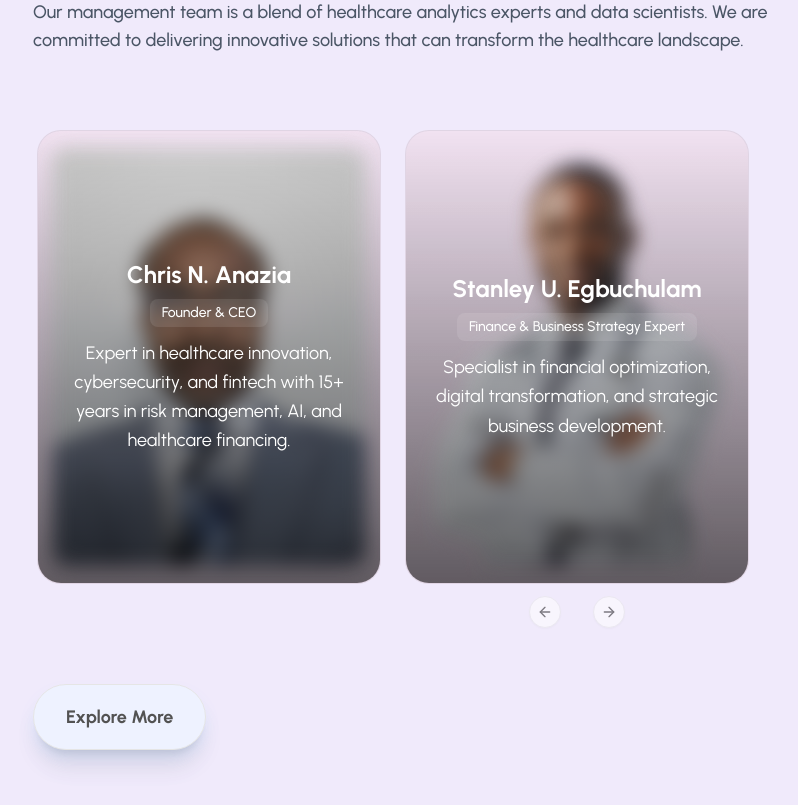
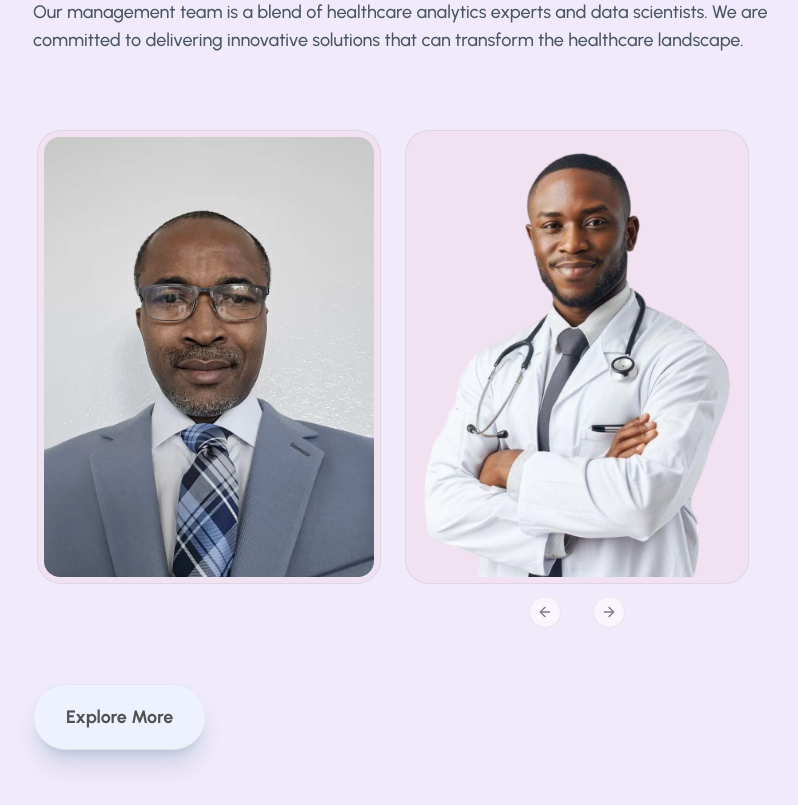
Before and after one commit to developerdavid2/finex-health-analytics, a Next.js app: page / in a window 1280 px wide. Shown: the part 5020-5825 px from the top of the page, without its empty margins (63-861 px from the left). Built offline with nearby package versions, Linux system fonts and the light colour scheme.

Commit message:
Fix overlay management card

```diff
--- a/components/sections/home/management-card.tsx
+++ b/components/sections/home/management-card.tsx
@@ -34,13 +34,16 @@ const ManagementCard: React.FC<ManagementCardProps> = ({
         animate={animationState}
         variants={variants}
         transition={{ ...transition, delay }}
-        className="w-full max-w-xs sm:max-w-sm md:max-w-md h-full p-1.5 relative rounded-3xl border border-gray-400/20 overflow-hidden bg-red-300/10"
+        className="group w-full max-w-xs sm:max-w-sm md:max-w-md h-full p-1.5 relative rounded-3xl border border-gray-400/20 overflow-hidden bg-red-300/10"
       >
-        {/* Text overlay */}
+        {/* Overlay */}
         <div
-          className={`absolute inset-0 flex flex-col justify-center items-center text-center text-white p-6 bg-gradient-to-t from-black/60 via-black/30 to-transparent transition-opacity duration-300 z-30 ${
-            showOverlay ? "opacity-100" : "opacity-0 sm:opacity-100"
-          }`}
+          className={`absolute inset-0 flex flex-col justify-center items-center text-center text-white p-6 bg-gradient-to-t from-black/60 via-black/30 to-transparent transition-opacity duration-300 z-30
+            ${
+              showOverlay
+                ? "opacity-100"
+                : "opacity-0 lg:opacity-0 lg:group-hover:opacity-100"
+            }`}
         >
           <h4 className="text-2xl font-bold mb-2">{name}</h4>
           <span className="px-3 py-1 rounded-md bg-white/10 text-xs sm:text-sm font-medium mb-3">
@@ -49,25 +52,27 @@ const ManagementCard: React.FC<ManagementCardProps> = ({
           <p className="text-xs sm:text-lg leading-relaxed">{description}</p>
         </div>
 
-        {/* Profile Image */}
+        {/* Image */}
         <div className="aspect-[3/4] w-full">
           <Image
             src={image}
             alt={name}
-            className={`w-full h-full object-cover rounded-2xl transition-all duration-500 ${
-              showOverlay
-                ? "scale-95 blur-[10px]"
-                : "sm:scale-95 sm:blur-[10px]"
-            }`}
+            className={`w-full h-full object-cover rounded-2xl transition-all duration-500
+              ${
+                showOverlay
+                  ? "scale-95 blur-[10px]"
+                  : "blur-0 scale-100 lg:group-hover:scale-95 lg:group-hover:blur-[10px]"
+              }`}
             width={300}
             height={400}
           />
         </div>
       </motion.div>
-      {/* Toggle Button — only visible on mobile */}
+
+      {/* Button — visible only below lg */}
       <button
         onClick={() => setShowOverlay(!showOverlay)}
-        className="mt-3 px-4 py-1 bg-main text-white rounded-full text-sm hover:bg-gray-800 transition sm:hidden"
+        className="mt-3 px-4 py-1 bg-main text-white rounded-full text-sm hover:bg-gray-800 transition lg:hidden"
       >
         {showOverlay ? "Hide Details" : "Show Details"}
       </button>
```
